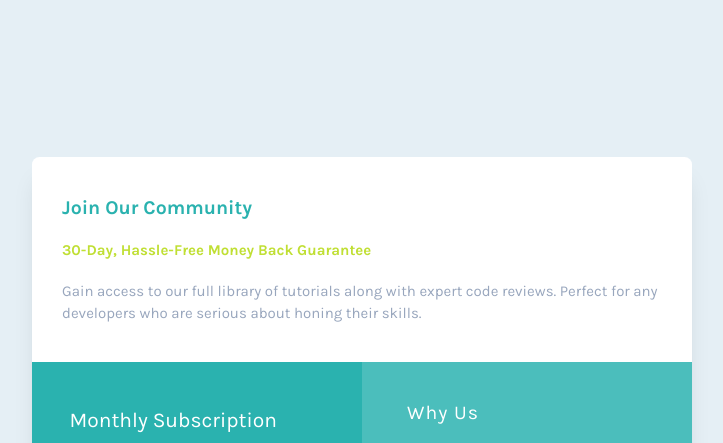
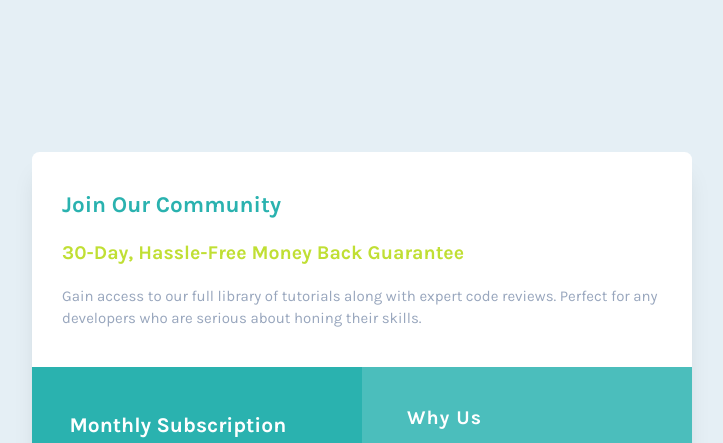
Before and after one commit to Lutefd/single-price-grid-component-master, a plain HTML site: page index.html in a window 1280 px wide. Shown: the top 443 px of the page, without its empty margins (278-1001 px from the left). Drawn offline with Linux system fonts and the light colour scheme.

Commit message:
fixed headings

```diff
--- a/sass/components/_boxes.scss
+++ b/sass/components/_boxes.scss
@@ -40,7 +40,7 @@
   background-color: var(--primary-100);
   h3 {
     color: var(--white);
-    font-weight: 400;
+    font-weight: 700;
     font-size: 1.4rem;
     letter-spacing: 0;
   }
@@ -102,6 +102,12 @@
   }
   .item-1 {
     grid-area: a;
+    h2 {
+      font-size: 1.5rem;
+    }
+    h3 {
+      font-size: 1.3rem;
+    }
   }
   .item-2 {
     grid-area: b;
@@ -109,6 +115,9 @@
     padding-inline: 2.5rem;
     padding-bottom: 2rem;
     padding-top: 3rem;
+    h3 {
+      font-weight: 700;
+    }
     .button {
       transition: var(--transition);
     }
@@ -118,6 +127,9 @@
     }
   }
   .item-3 {
+    h3 {
+      font-weight: 700;
+    }
     grid-area: c;
     border-bottom-left-radius: 0;
     padding-bottom: 2rem;
```
Also changed, not shown: dist/css/main.css, 1 other file.
